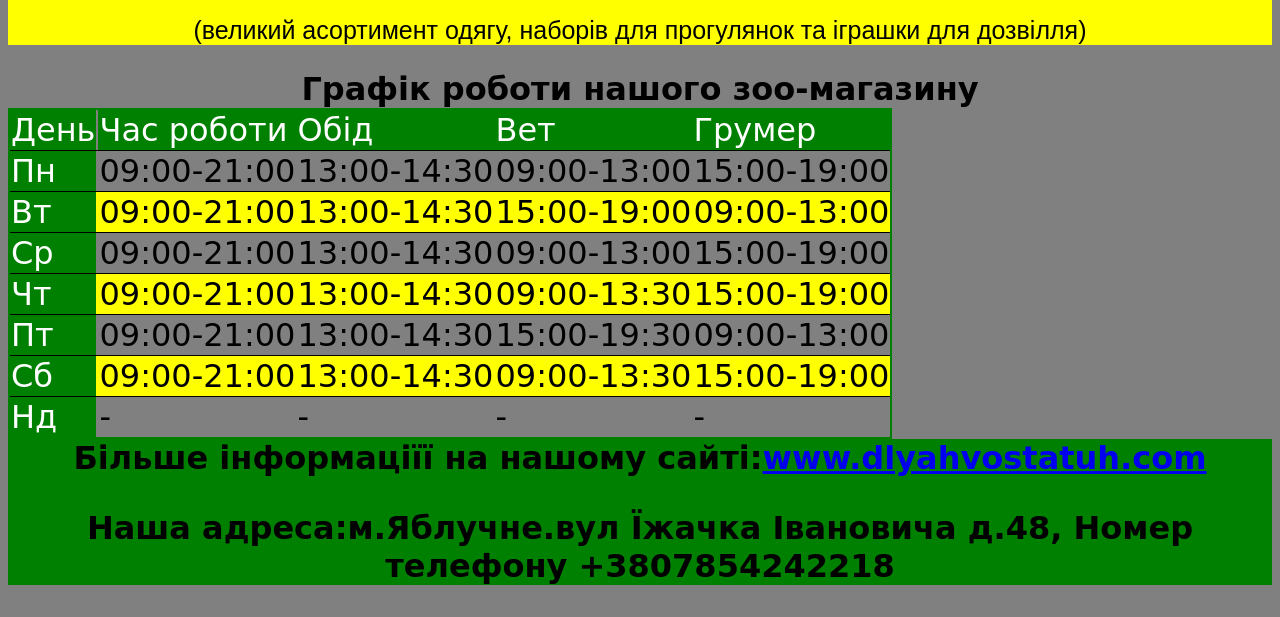
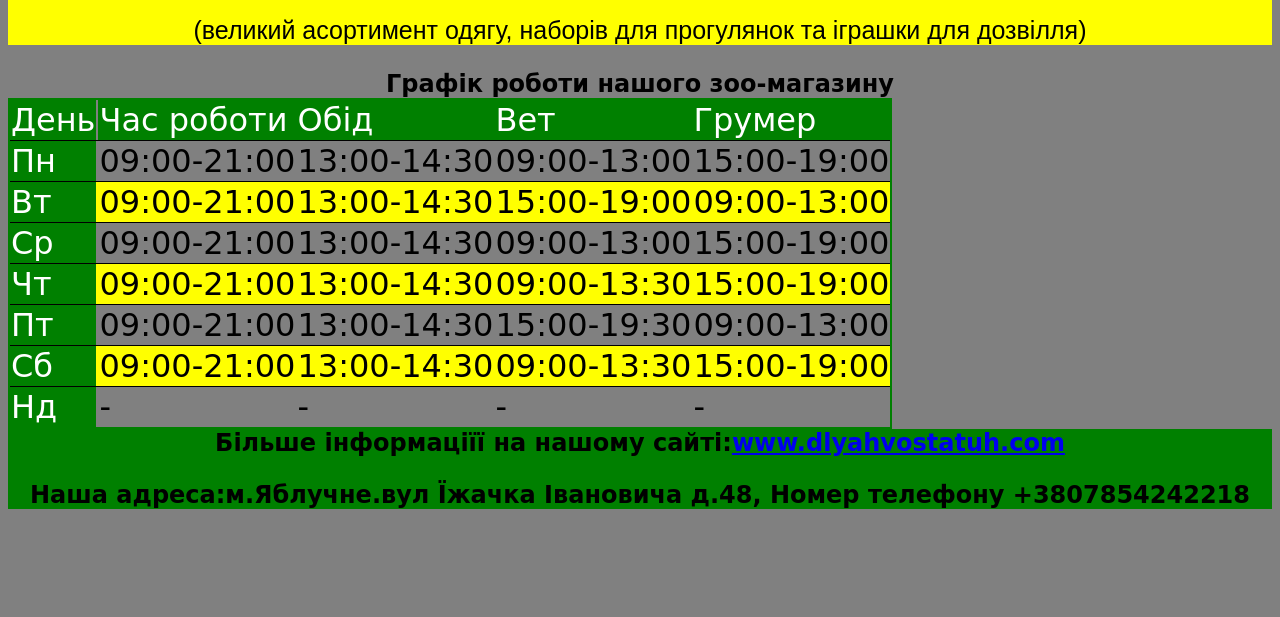
Before and after one commit to pidor336/skibidinigger3, a plain HTML site: page index.html in a window 1280 px wide. Shown: the part 1327-1944 px from the top of the page. After the commit the page ends 1860 px from the top, so only its background shows below. Drawn offline with Linux system fonts and the light colour scheme.

Commit message:
Update index.html

```diff
--- a/index.html
+++ b/index.html
@@ -12,7 +12,7 @@
     <h1 style="text-align:center;font-family:cursive">Все для дозвілля та ігор<br/>
     <img src="https://images.prom.ua/5123651735_w220_h220_5123651735.jpg" width="210px" height="210px"></h1>
     <p style="text-align:center;font-size:25px">(великий асортимент одягу, наборів для прогулянок та іграшки для дозвілля)</p></main>
-    <h1 style="color:black;;text-align:center;font-family:cursive">Графік роботи нашого зоо-магазину
+    <h2 style="color:black;;text-align:center;font-family:cursive">Графік роботи нашого зоо-магазину
     <table style="border-collapse:collapse;border:2px solid green;font-size:32px">
         <tr style="color:indigo">
             <td style="background-color:green;color:white">День</td>
```
